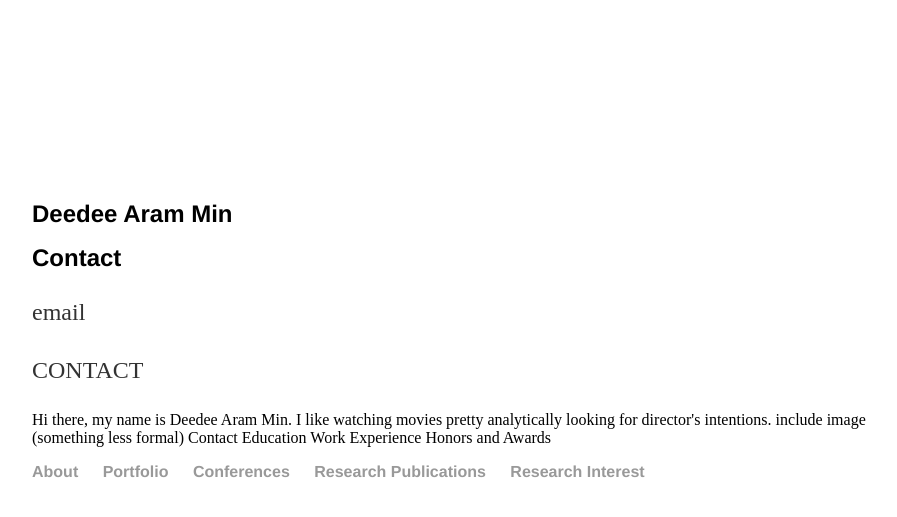
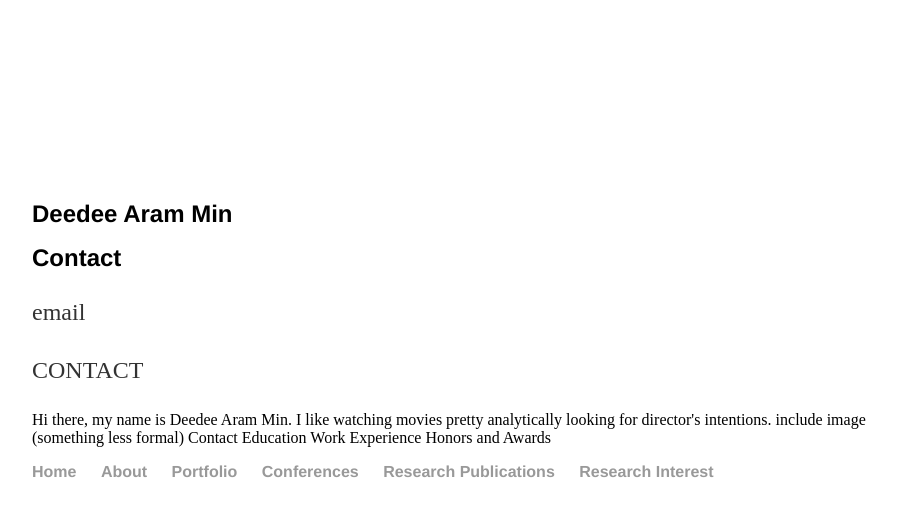
Before and after one commit to mindeed/mindeed.github.io, a Jekyll site: the page built from About/index.html, in a window 1280 px wide. Shown: the top 517 px of the page, without its empty margins (160-1057 px from the left). Built offline with Jekyll 4.4.1, drawn with Linux system fonts in a browser that asks for light colours.

Commit message:
Update default.html

```diff
--- a/_layouts/default.html
+++ b/_layouts/default.html
@@ -15,6 +15,7 @@
 
 			<nav>
 	    		<ul>
+				<li><a href="/Home">Home</a></li>
 	        		<li><a href="/About">About</a></li>
 		        	<li><a href="/Portfolio">Portfolio</a></li>
 				<li><a href="/Conferences">Conferences</a></li>
```
